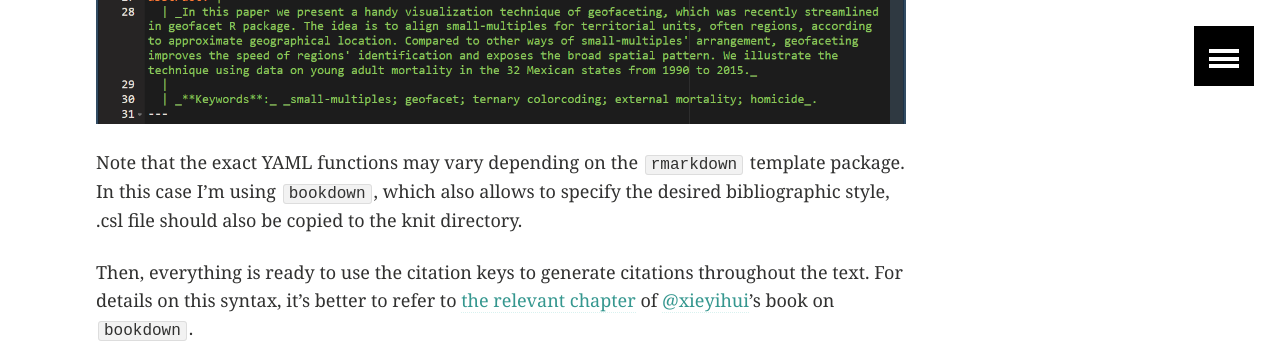
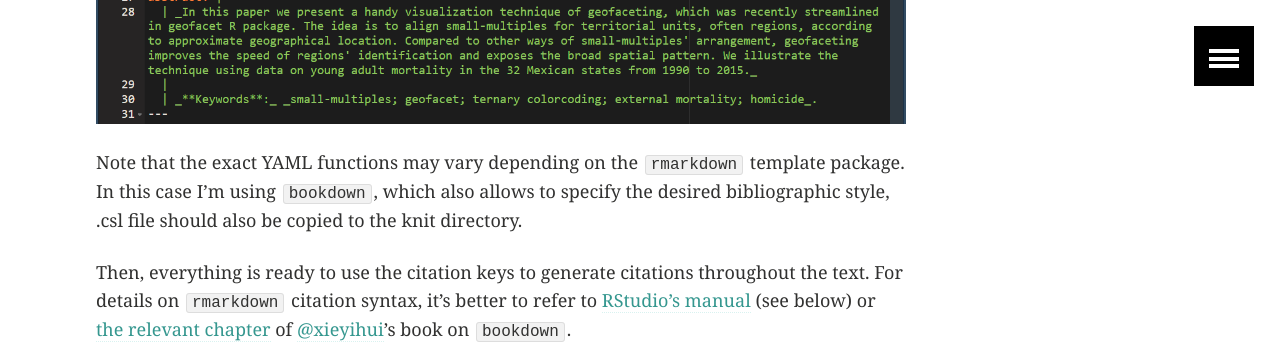
Before and after one commit to ikashnitsky/old-ikashnitsky-github-io, a Jekyll site: the page built from _posts/2019-03-14-zotero.md, in a window 1280 px wide and 900 px high, scrolled down 15892 px, cut to the strip 0-363 px from the top of the window. Built offline with Jekyll 4.4.1, drawn with Linux system fonts in a browser that asks for light colours; comment, search, counter and statistics services are not loaded.

Commit message:
rmd manual

```diff
--- a/_posts/2019-03-14-zotero.md
+++ b/_posts/2019-03-14-zotero.md
@@ -142,9 +142,9 @@ The output .bib file should be placed in the directory from which we are going t
 
 Note that the exact YAML functions may vary depending on the `rmarkdown` template package. In this case I'm using `bookdown`, which also allows to specify the desired bibliographic style, .csl file should also be copied to the knit directory.
 
-Then, everything is ready to use the citation keys to generate citations throughout the text. For details on this syntax, it's better to refer to [the relevant chapter][bookd] of [@xieyihui][xie]'s book on `bookdown`.
+Then, everything is ready to use the citation keys to generate citations throughout the text. For details on `rmarkdown` citation syntax, it's better to refer to [RStudio's manual][rmd] (see below) or [the relevant chapter][bookd] of [@xieyihui][xie]'s book on `bookdown`.
 
-<iframe width="100%" height="500px" style="background: #FFFFFF;" src="https://bookdown.org/yihui/bookdown/citations.html"></iframe>
+<iframe width="100%" height="500px" style="background: #FFFFFF;" src="https://rmarkdown.rstudio.com/authoring_bibliographies_and_citations.html"></iframe>
 
 
 The final hint here is to use `citr` package, which brings an easy and interactive way to select citations from the .bib file. Once the package in installed, an RStudio addin `Insert citation` appears which executes the `citr:::insert_citation()` command (you can assign a short-key to the addin). This function brings a shiny app to select a citation interactively. More details in the [github repo][citr].
```
Also changed, not shown: other parts of _posts/2019-03-14-zotero.md (+1 -0 lines).
